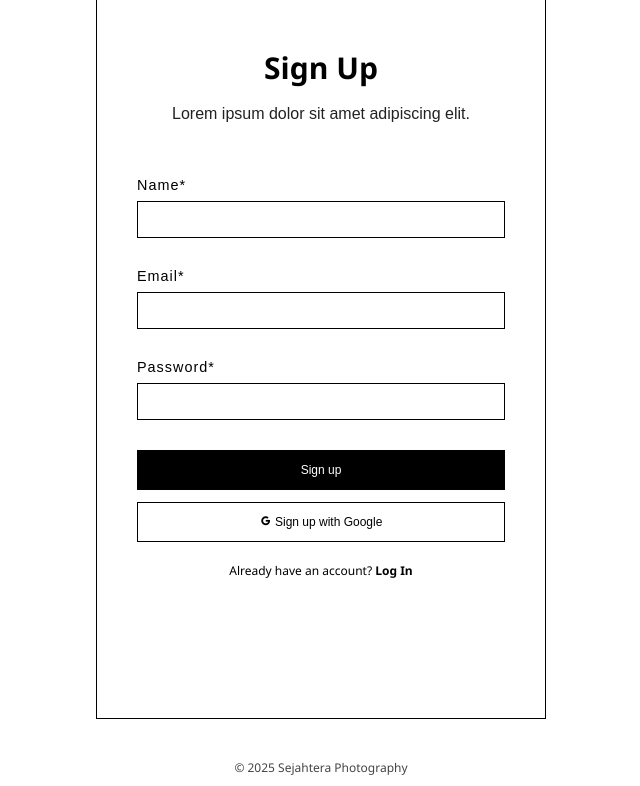
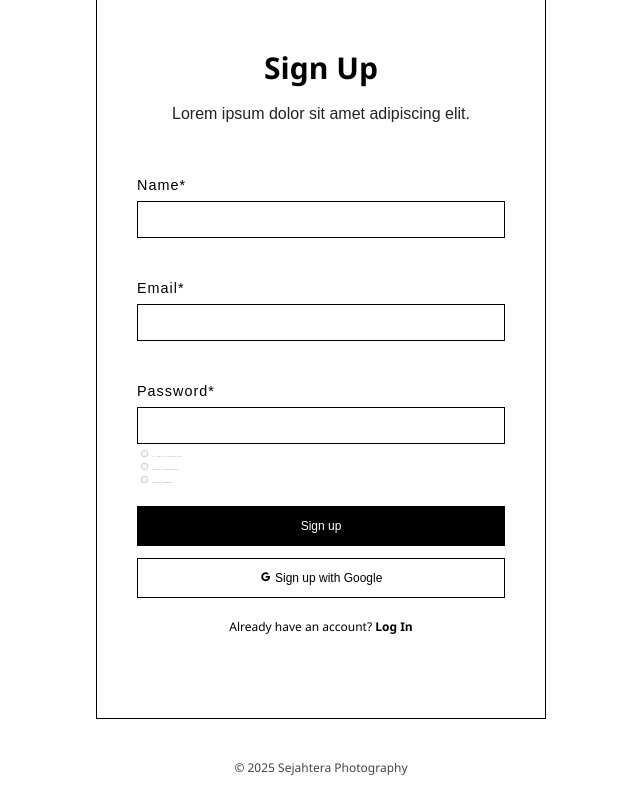
Before and after one commit to samarawards/Photografi-Sejahtera, a PHP site: page /Photorgrafi-Website/ in a window 1280 px wide. Shown: the part 68-854 px from the top of the page, without its empty margins (319-959 px from the left). Run offline with PHP 8.4, Linux system fonts and the light colour scheme.

Commit message:
buat validasi sign in

```diff
--- a/signin/index.php
+++ b/signin/index.php
@@ -4,7 +4,34 @@
     <title>Sign Up</title>
     <link href='https://unpkg.com/boxicons@2.1.4/css/boxicons.min.css' rel='stylesheet'>
     <link rel="stylesheet" href="\Photorgrafi-Website\Photografi-Sejahtera\signin\assets\css\style.css">
-</head>
+  <style>
+    .requirement-box {
+      margin-top: 0px;   /* jarak atas dari input password */
+    }
+
+    .requirement-box label {
+      margin: -7px 0;    /* jarak antar checklist (atas-bawah) */
+      font-size: 1px;   /* biar teks lebih rapi */
+    }
+
+    .requirement {
+      width: 7px;
+      height: 7px;
+      margin-right: 3px; /* jarak antara checkbox & teks */
+      font-size: 1px;
+      text-align: left;
+    }
+
+    .error-message {
+      margin: none !important;
+      font-size: 1px !important;
+      color: red !important;
+      text-align: left !important;
+    }
+
+
+  </style>
+  </head>
 <body>
   <header>Logo</header>
     <div class="box">
@@ -12,22 +39,89 @@
         <p>Lorem ipsum dolor sit amet adipiscing elit.</p>
         <form>
         <label>Name*</label>
-        <input type="text" required>
+        <input type="text" id="name"required>
+        <p class="error-message" id="nameReq"></p>
 
         <label>Email*</label>
-        <input type="email" required>
+        <input type="email" id="email" required>
+        <p class="error-message" id="emailReq"></p>
 
         <label>Password*</label>
-        <input type="password" required>
+        <input type="password" id="password" required>
+        <div class="requirement-box">
+          <label><input type="checkbox" class="requirement" id="8char" disabled> At least 8 characters</label>
+          <label><input type="checkbox" class="requirement"id="uppercase" disabled> Include UPPERCASE</label>
+          <label><input type="checkbox" class="requirement" id="number" disabled> Include number</label>
+        </div>
 
-        <button class="btn-black">Sign up</button>
+        <button class="btn-black" id="button">Sign up</button>
         <button class="btn-white"><i class='bx bxl-google'></i> Sign up with Google</button>
         </form>
 
-        <div class="login-link">
+        <div class="login-link" id="output">
             Already have an account? <a href="http://localhost/Photorgrafi-Website/Photografi-Sejahtera/login/">Log In</a>
         </div>
     </div>
   <footer>© 2025 Sejahtera Photography</footer>
+
+<script>
+  let passwordInput = document.getElementById("password");
+  let checkPassword = false;
+
+  passwordInput.addEventListener("keyup", function () {
+    const pass = this.value;
+
+    // Checkbox elements
+    const minCharPass = document.getElementById("8char");
+    const uppercasePass = document.getElementById("uppercase");
+    const numberPass = document.getElementById("number");
+
+    // Cek panjang minimal 8
+    minCharPass.checked = pass.length >= 8;
+
+    // Cek huruf besar
+    uppercasePass.checked = /[A-Z]/.test(pass);
+
+    // Cek angka
+    numberPass.checked = /\d/.test(pass);
+
+    // update checkPassword setiap kali input berubah
+    checkPassword = minCharPass.checked && uppercasePass.checked && numberPass.checked;
+  });
+
+  document.getElementById("button").addEventListener("click", function (event) {
+    event.preventDefault(); // cegah reload
+
+    const nameInput = document.getElementById("name").value.trim();
+    const emailInput = document.getElementById("email").value.trim();
+    const passValue = document.getElementById("password").value;
+
+    // reset pesan error
+    document.getElementById('nameReq').innerText = "";
+    document.getElementById('emailReq').innerText = "";
+
+    if (nameInput === "") {
+      document.getElementById('nameReq').innerText = "Name must be filled!!";
+      return;
+    }
+    if (emailInput === "") {
+      document.getElementById('emailReq').innerText = "Email must be filled!!";
+      return;
+    }
+    if (/\s/.test(emailInput)) {
+      alert("❌ Email must not contain spaces");
+      return;
+    }
+    if (!checkPassword) {
+      alert("❌ Password is not strong enough");
+      return;
+    }
+
+    console.log("Name: " + nameInput);
+    console.log("Email: " + emailInput);
+    console.log("Password: " + passValue);
+  });
+</script>
+
 </body>
 </html>
```
